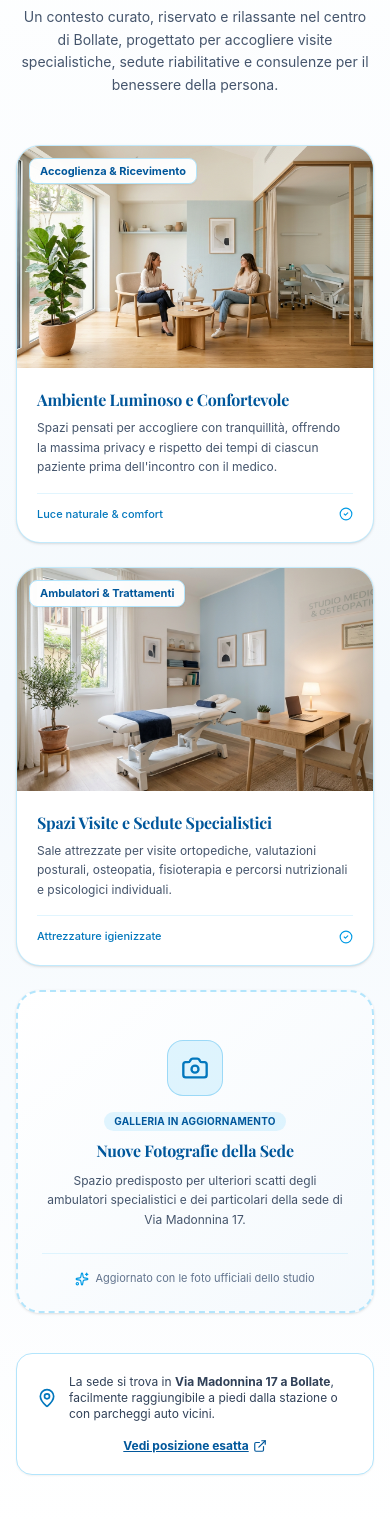
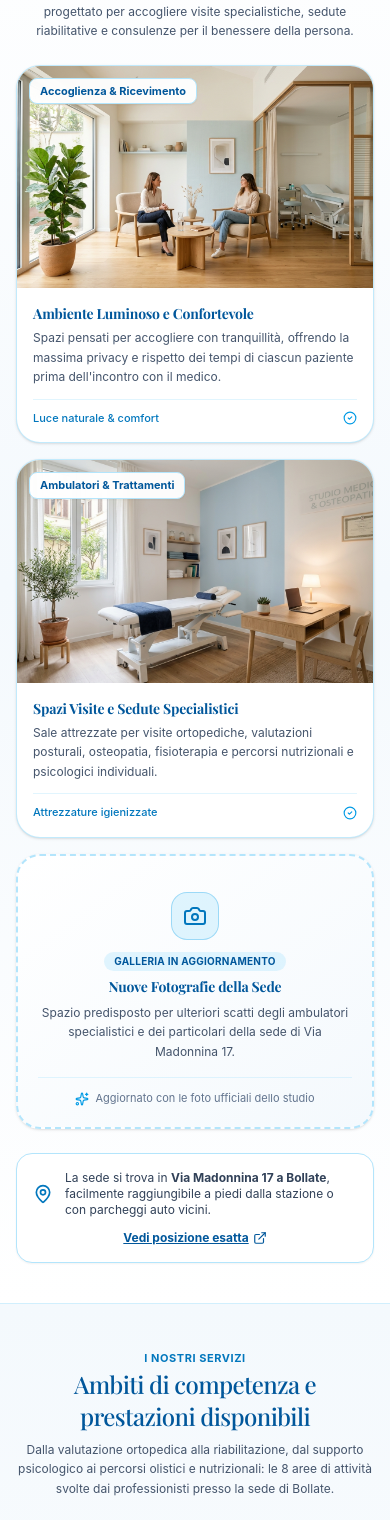
Before and after one commit to RiccardoDiRosa/StudioMedico4M, a React (Vite) app: page / in a window 390 px wide. Shown: the part 1563-3083 px from the top of the page. Built offline with nearby package versions, Linux system fonts and the light colour scheme; a web font is replaced by a local one.

Commit message:
style: compact I Nostri Servizi into 2-column mobile grid to reduce scrolling

```diff
--- a/src/pages/HomePage.tsx
+++ b/src/pages/HomePage.tsx
@@ -391,24 +391,24 @@ export const HomePage: React.FC<HomePageProps> = ({ onNavigate, onSelectProfessi
       </section>
 
       {/* 2.5 GLI SPAZI DELLO STUDIO (FOTO E AMBIENTI) */}
-      <section className="py-14 sm:py-20 bg-gradient-to-b from-white via-[#f4f9fd] to-white border-t border-[#b3e5fc]/60">
+      <section className="py-10 sm:py-20 bg-gradient-to-b from-white via-[#f4f9fd] to-white border-t border-[#b3e5fc]/60">
         <div className="max-w-7xl mx-auto px-4 sm:px-6 lg:px-8">
 
-          <div className="max-w-3xl mx-auto text-center space-y-3 mb-12 sm:mb-16">
-            <span className="text-xs font-bold uppercase tracking-wider text-[#0277bd] inline-flex items-center gap-1.5 px-3 py-1 rounded-full bg-[#b3e5fc]/35 border border-[#039be5]/20">
+          <div className="max-w-3xl mx-auto text-center space-y-2 sm:space-y-3 mb-6 sm:mb-16">
+            <span className="text-[11px] sm:text-xs font-bold uppercase tracking-wider text-[#0277bd] inline-flex items-center gap-1.5 px-3 py-1 rounded-full bg-[#b3e5fc]/35 border border-[#039be5]/20">
               <Camera className="w-3.5 h-3.5 text-[#039be5]" />
               <span>La Nostra Sede a Bollate</span>
             </span>
             <h2 className="text-2xl sm:text-3xl lg:text-4xl font-normal text-[#01579b] tracking-tight font-heading">
               Gli ambienti e gli spazi dello studio
             </h2>
-            <p className="text-sm sm:text-base text-slate-600 leading-relaxed">
+            <p className="text-xs sm:text-base text-slate-600 leading-relaxed">
               Un contesto curato, riservato e rilassante nel centro di Bollate, progettato per accogliere visite specialistiche, sedute riabilitative e consulenze per il benessere della persona.
             </p>
           </div>
 
           {/* Studio Photos Grid */}
-          <div className="grid grid-cols-1 md:grid-cols-3 gap-6 sm:gap-8">
+          <div className="grid grid-cols-1 md:grid-cols-3 gap-4 sm:gap-8">
 
             {/* Photo 1: Accoglienza & Ricevimento */}
             <div className="group bg-white rounded-3xl overflow-hidden border border-[#b3e5fc]/80 hover:border-[#039be5] shadow-sm hover:shadow-xl hover:shadow-[#039be5]/10 transition-all flex flex-col">
@@ -423,16 +423,16 @@ export const HomePage: React.FC<HomePageProps> = ({ onNavigate, onSelectProfessi
                   Accoglienza & Ricevimento
                 </span>
               </div>
-              <div className="p-5 sm:p-6 flex-1 flex flex-col justify-between">
+              <div className="p-4 sm:p-6 flex-1 flex flex-col justify-between">
                 <div>
-                  <h3 className="text-base font-bold text-[#01579b] mb-1.5">
+                  <h3 className="text-sm sm:text-base font-bold text-[#01579b] mb-1 sm:mb-1.5">
                     Ambiente Luminoso e Confortevole
                   </h3>
                   <p className="text-xs text-slate-600 leading-relaxed">
                     Spazi pensati per accogliere con tranquillità, offrendo la massima privacy e rispetto dei tempi di ciascun paziente prima dell'incontro con il medico.
                   </p>
                 </div>
-                <div className="mt-4 pt-3 border-t border-[#b3e5fc]/40 flex items-center justify-between text-[11px] text-[#0277bd] font-medium">
+                <div className="mt-3 sm:mt-4 pt-2.5 sm:pt-3 border-t border-[#b3e5fc]/40 flex items-center justify-between text-[11px] text-[#0277bd] font-medium">
                   <span>Luce naturale & comfort</span>
                   <CheckCircle2 className="w-3.5 h-3.5 text-[#039be5]" />
                 </div>
@@ -452,16 +452,16 @@ export const HomePage: React.FC<HomePageProps> = ({ onNavigate, onSelectProfessi
                   Ambulatori & Trattamenti
                 </span>
               </div>
-              <div className="p-5 sm:p-6 flex-1 flex flex-col justify-between">
+              <div className="p-4 sm:p-6 flex-1 flex flex-col justify-between">
                 <div>
-                  <h3 className="text-base font-bold text-[#01579b] mb-1.5">
+                  <h3 className="text-sm sm:text-base font-bold text-[#01579b] mb-1 sm:mb-1.5">
                     Spazi Visite e Sedute Specialistici
                   </h3>
                   <p className="text-xs text-slate-600 leading-relaxed">
                     Sale attrezzate per visite ortopediche, valutazioni posturali, osteopatia, fisioterapia e percorsi nutrizionali e psicologici individuali.
                   </p>
                 </div>
-                <div className="mt-4 pt-3 border-t border-[#b3e5fc]/40 flex items-center justify-between text-[11px] text-[#0277bd] font-medium">
+                <div className="mt-3 sm:mt-4 pt-2.5 sm:pt-3 border-t border-[#b3e5fc]/40 flex items-center justify-between text-[11px] text-[#0277bd] font-medium">
                   <span>Attrezzature igienizzate</span>
                   <CheckCircle2 className="w-3.5 h-3.5 text-[#039be5]" />
                 </div>
@@ -469,15 +469,15 @@ export const HomePage: React.FC<HomePageProps> = ({ onNavigate, onSelectProfessi
             </div>
 
             {/* Photo 3: Spazio Predisposto per le Foto dello Studio */}
-            <div className="group bg-gradient-to-br from-white to-[#f4f9fd] rounded-3xl overflow-hidden border-2 border-dashed border-[#b3e5fc] hover:border-[#039be5] shadow-sm hover:shadow-lg transition-all flex flex-col p-6 text-center justify-between">
-              <div className="flex-1 flex flex-col items-center justify-center py-6">
-                <div className="w-14 h-14 rounded-2xl bg-[#b3e5fc]/40 border border-[#039be5]/30 flex items-center justify-center text-[#01579b] mb-4 group-hover:scale-110 transition-transform">
-                  <Camera className="w-7 h-7 text-[#0277bd]" />
+            <div className="group bg-gradient-to-br from-white to-[#f4f9fd] rounded-3xl overflow-hidden border-2 border-dashed border-[#b3e5fc] hover:border-[#039be5] shadow-sm hover:shadow-lg transition-all flex flex-col p-5 sm:p-6 text-center justify-between">
+              <div className="flex-1 flex flex-col items-center justify-center py-4 sm:py-6">
+                <div className="w-12 h-12 sm:w-14 sm:h-14 rounded-2xl bg-[#b3e5fc]/40 border border-[#039be5]/30 flex items-center justify-center text-[#01579b] mb-3 sm:mb-4 group-hover:scale-110 transition-transform">
+                  <Camera className="w-6 h-6 sm:w-7 sm:h-7 text-[#0277bd]" />
                 </div>
-                <span className="px-2.5 py-0.5 rounded-full bg-[#b3e5fc]/40 text-[#01579b] text-[10px] font-bold tracking-wide uppercase mb-2">
+                <span className="px-2.5 py-0.5 rounded-full bg-[#b3e5fc]/40 text-[#01579b] text-[10px] font-bold tracking-wide uppercase mb-1.5 sm:mb-2">
                   Galleria in Aggiornamento
                 </span>
-                <h3 className="text-base font-bold text-[#01579b] mb-2">
+                <h3 className="text-sm sm:text-base font-bold text-[#01579b] mb-1.5 sm:mb-2">
                   Nuove Fotografie della Sede
                 </h3>
                 <p className="text-xs text-slate-600 leading-relaxed max-w-xs">
@@ -485,7 +485,7 @@ export const HomePage: React.FC<HomePageProps> = ({ onNavigate, onSelectProfessi
                 </p>
               </div>
 
-              <div className="pt-4 border-t border-[#b3e5fc]/40 text-[11px] text-slate-500 flex items-center justify-center gap-1.5">
+              <div className="pt-3 sm:pt-4 border-t border-[#b3e5fc]/40 text-[11px] text-slate-500 flex items-center justify-center gap-1.5">
                 <Sparkles className="w-3.5 h-3.5 text-[#039be5]" />
                 <span>Aggiornato con le foto ufficiali dello studio</span>
               </div>
@@ -494,7 +494,7 @@ export const HomePage: React.FC<HomePageProps> = ({ onNavigate, onSelectProfessi
           </div>
 
           {/* Quick Info Strip */}
-          <div className="mt-10 p-5 rounded-2xl bg-white border border-[#b3e5fc] shadow-xs flex flex-col sm:flex-row items-center justify-between gap-4 text-xs text-slate-700">
+          <div className="mt-6 sm:mt-10 p-4 sm:p-5 rounded-2xl bg-white border border-[#b3e5fc] shadow-xs flex flex-col sm:flex-row items-center justify-between gap-3 sm:gap-4 text-xs text-slate-700">
             <div className="flex items-center gap-3">
               <MapPin className="w-5 h-5 text-[#0277bd] shrink-0" />
               <p>
@@ -516,22 +516,22 @@ export const HomePage: React.FC<HomePageProps> = ({ onNavigate, onSelectProfessi
       </section>
 
       {/* 3. PANORAMICA DEI SERVIZI (I NOSTRI SERVIZI DAL VOLANTINO) */}
-      <section id="servizi" className="py-16 sm:py-20 bg-gradient-to-b from-[#f4f9fd] to-white border-t border-[#b3e5fc]/60 scroll-mt-20">
+      <section id="servizi" className="py-10 sm:py-20 bg-gradient-to-b from-[#f4f9fd] to-white border-t border-[#b3e5fc]/60 scroll-mt-20">
         <div className="max-w-7xl mx-auto px-4 sm:px-6 lg:px-8">
-          <div className="max-w-3xl mx-auto text-center space-y-4 mb-14">
-            <span className="text-xs font-bold uppercase tracking-wider text-[#0277bd]">
+          <div className="max-w-3xl mx-auto text-center space-y-2 sm:space-y-4 mb-6 sm:mb-14">
+            <span className="text-[11px] sm:text-xs font-bold uppercase tracking-wider text-[#0277bd]">
               I Nostri Servizi
             </span>
-            <h2 className="text-3xl sm:text-4xl font-normal text-[#01579b] tracking-tight font-heading">
+            <h2 className="text-2xl sm:text-4xl font-normal text-[#01579b] tracking-tight font-heading">
               Ambiti di competenza e prestazioni disponibili
             </h2>
-            <p className="text-base text-slate-600 leading-relaxed">
+            <p className="text-xs sm:text-base text-slate-600 leading-relaxed">
               Dalla valutazione ortopedica alla riabilitazione, dal supporto psicologico ai percorsi olistici e nutrizionali: le 8 aree di attività svolte dai professionisti presso la sede di Bollate.
             </p>
           </div>
 
-          {/* 8 Services Grid */}
-          <div className="grid grid-cols-1 sm:grid-cols-2 lg:grid-cols-4 gap-6">
+          {/* 8 Services Grid: 2 columns on mobile, 4 on desktop */}
+          <div className="grid grid-cols-2 sm:grid-cols-2 lg:grid-cols-4 gap-2.5 sm:gap-6">
             {STUDIO_SERVICES.map((service) => (
               <ServiceCard
                 key={service.id}
```
Also changed, not shown: src/components/ServiceCard.tsx (+30 -22 lines).
